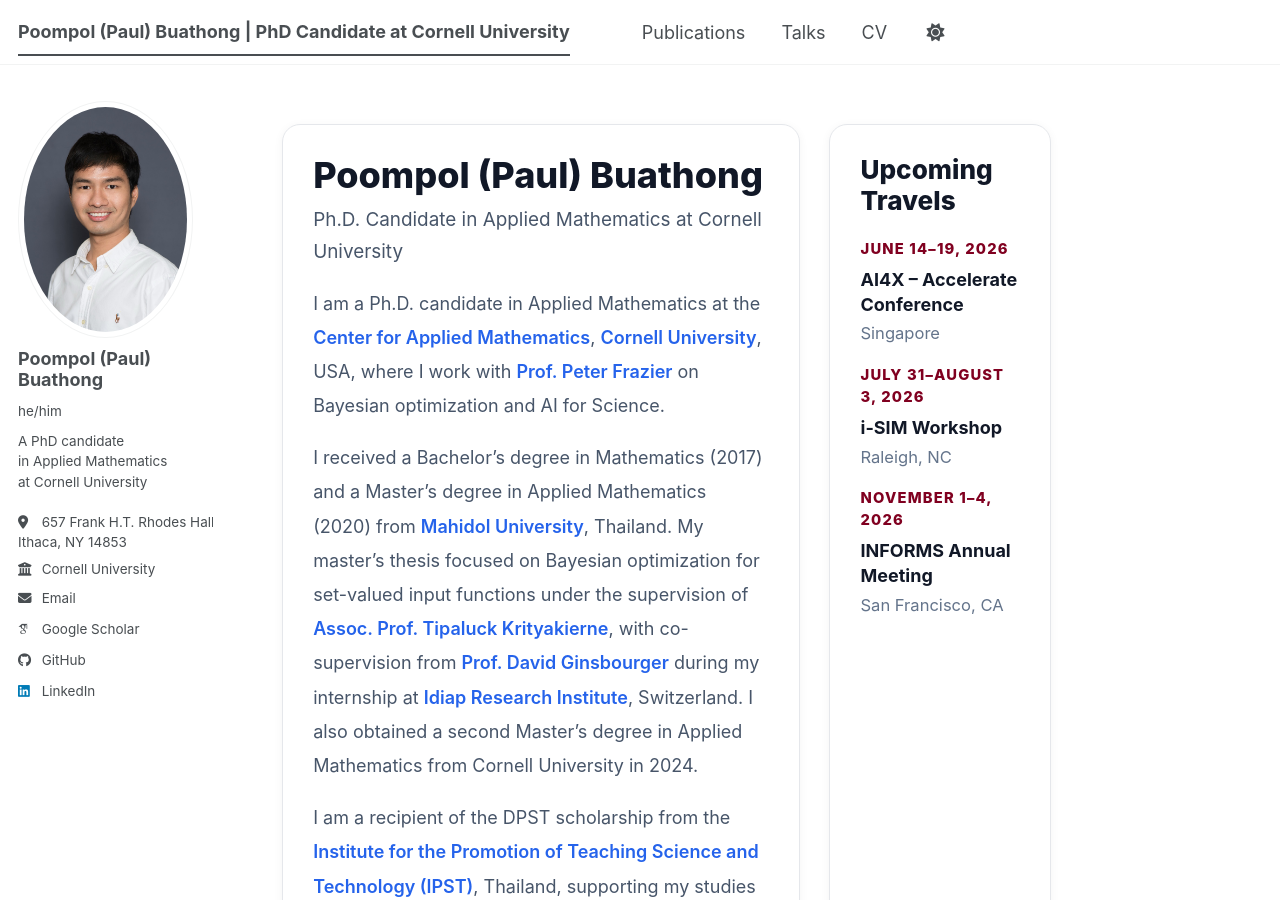
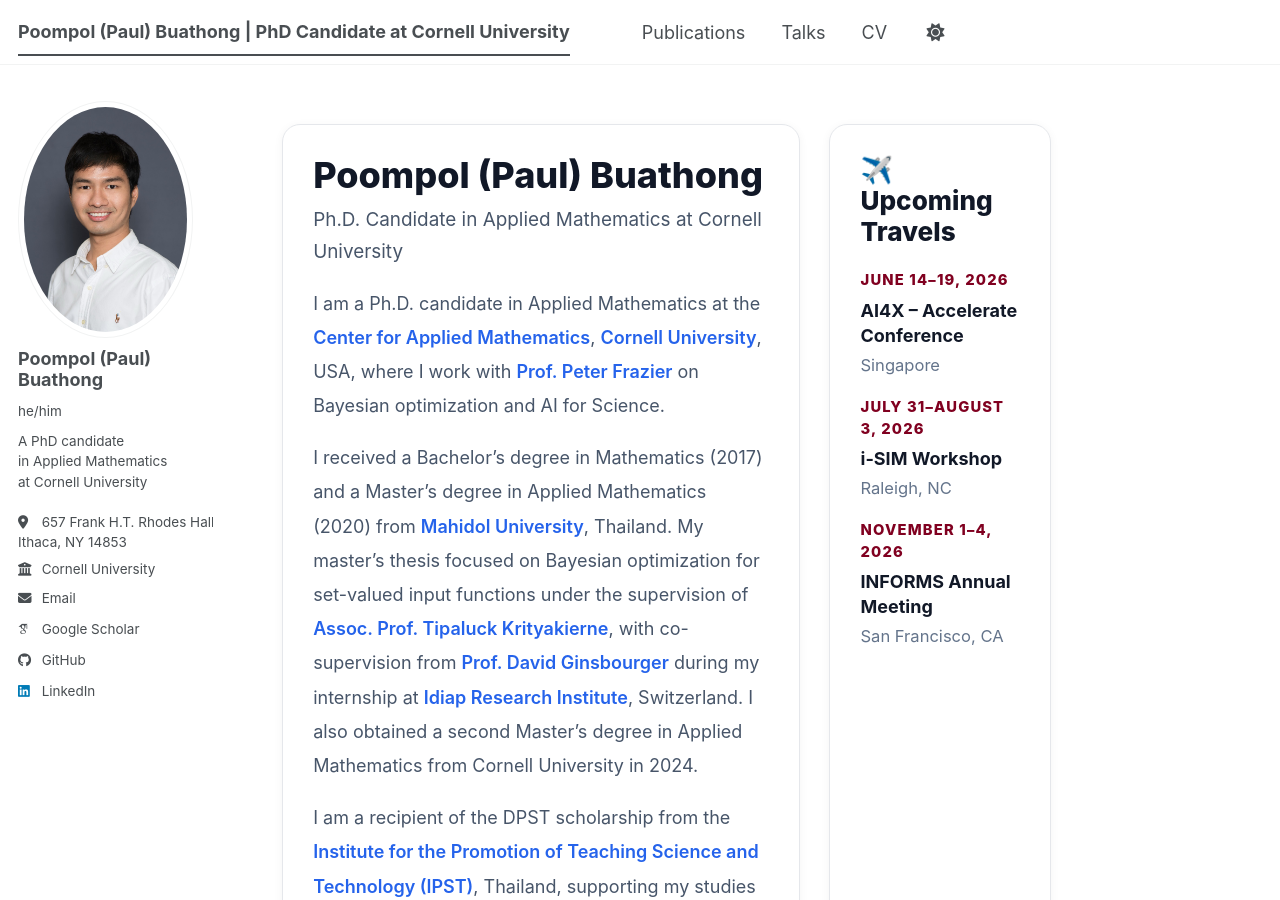
Before and after one commit to poompol/poompol.github.io, a Jekyll site: the page built from _pages/about.md, in a window 1280 px wide and 900 px high. Built offline with Jekyll 4.4.1, drawn with Linux system fonts in a browser that asks for light colours; some web fonts are replaced; a script bundle is joined from its source files by our own code; library files that are not in the unit come from our copies.

```diff
--- a/_pages/about.md
+++ b/_pages/about.md
@@ -214,7 +214,7 @@ My research focuses on Bayesian optimization, machine learning, and their applic
 <div class="home-card">
 
 <div class="home-name" style="font-size:1.45rem; margin-bottom:1.2rem;">
-Upcoming Travels
+✈️ Upcoming Travels
 </div>
 
 <div class="travel-date">June 14–19, 2026</div>
```
